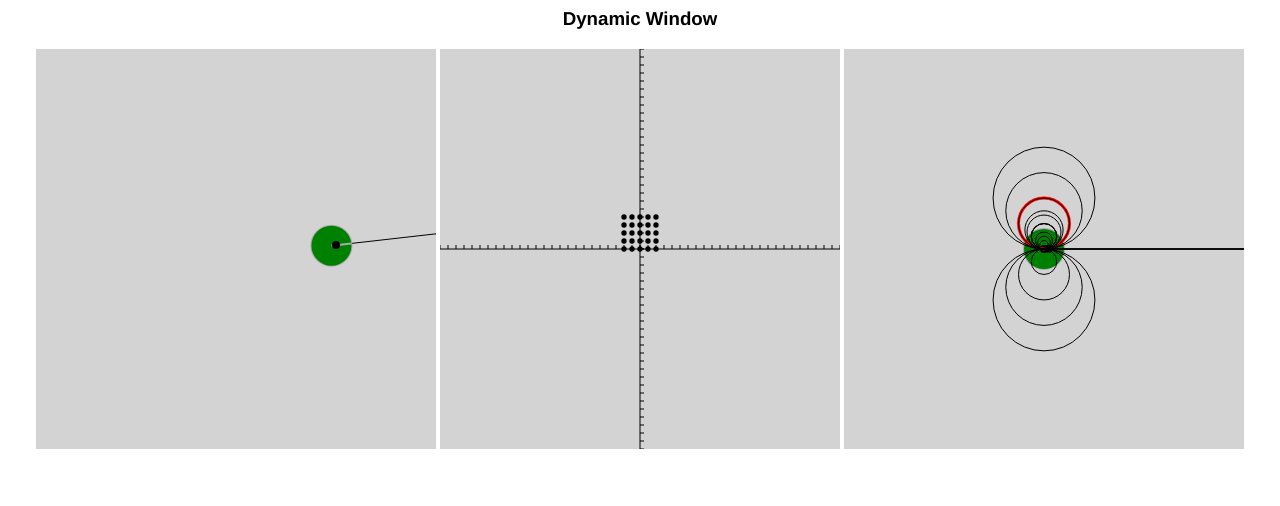
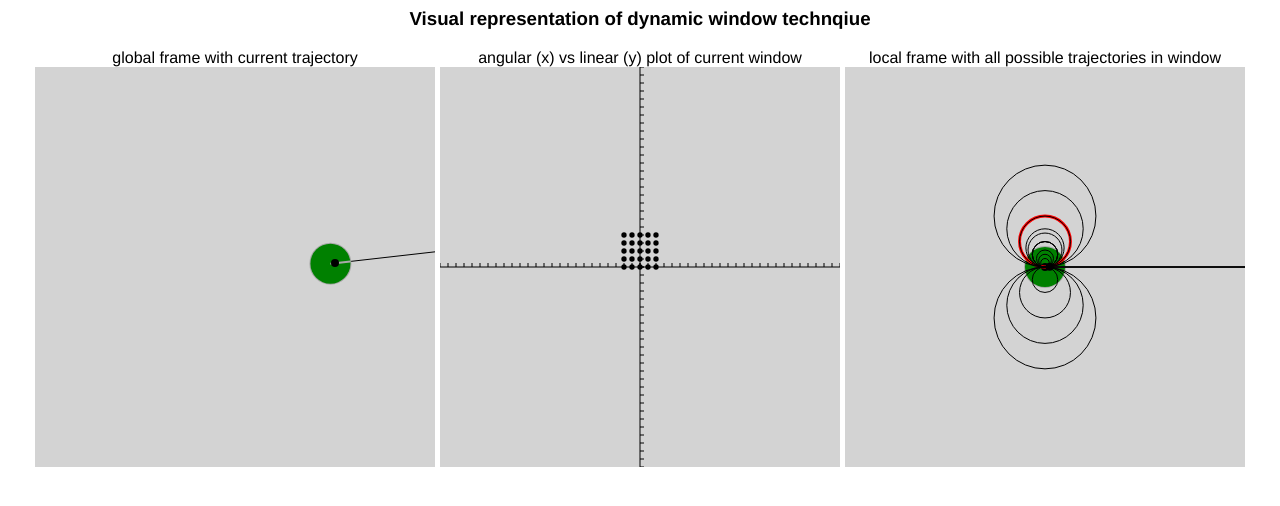
Before and after one commit to robz/DynamicWindowUI, a plain HTML site: page index.html in a window 1280 px wide. Drawn offline with Linux system fonts and the light colour scheme.

Commit message:
reformatted html and css to show three columns and added descriptions for each canvas

```diff
--- a/index.html
+++ b/index.html
@@ -1,24 +1,59 @@
 <html>
 <head>
 <style>
-#center_type {
-    padding: 0px 250px 0px 210px;
-}
 canvas {
     background: lightGray;
 }
 body {
     text-align: center;
-    min-width: 920px;
     font-family: Helvetica, sans-serif;
+    min-width: 1200px;
+}
+#container {
+  width: 410px;
+  margin:0 auto;
+  padding-left: 400px;   /* LC width */
+  padding-right: 400px;  /* RC width */
+}
+#container .column {
+  position: relative;
+  float: left;
+}
+#center {
+  width: 100%;
+}
+#left {
+  width: 400px;          /* LC width */
+  right: 400px;          /* LC width */
+  margin-left: -100%;
+}
+#right {
+  width: 400px;          /* RC width */
+  margin-right: -400px;  /* RC width */
+}
+#footer {
+  clear: both;
+}
+/*** IE6 Fix ***/
+* html #left {
+  left: 400px;           /* RC width */
 }
 </style>
 </head>
 <body>
-    <h3>Dynamic Window</h3>
+    <h3>Visual representation of dynamic window technqiue</h3>
+
+    <div id="container">
+    <div id="center" class="column">angular (x) vs linear (y) plot of current window<br/>
+    <canvas width=400 height=400 id="plotCanvas"></canvas>
+    </div>
+    <div id="left" class="column">global frame with current trajectory<br/>
     <canvas width=400 height=400 id="worldCanvas">your user agent (probably a browser) does not support html5 canvas!</canvas>
-    <canvas width=400 height=400 id="plotCanvas"></canvas>
+    </div>
+    <div id="right" class="column">local frame with all possible trajectories in window<br/>
     <canvas width=400 height=400 id="localCanvas"></canvas>
+    </div>
+    </div>
 
     <script src="constants.js"></script>
     <script src="point.js"></script>
```
